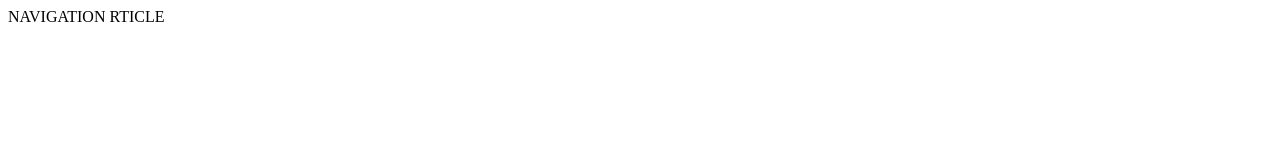
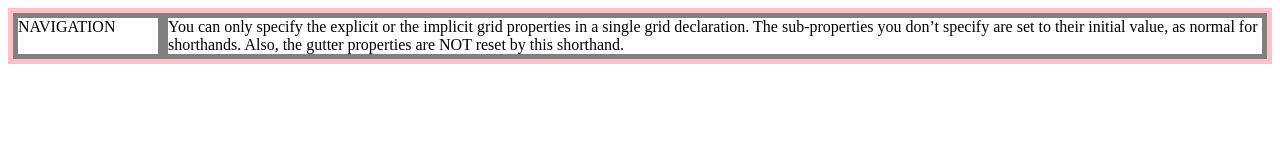
Before and after one commit to sleep5115/web1, a plain HTML site: page grid.html in a window 1280 px wide. Drawn offline with Linux system fonts and the light colour scheme.

Commit message:
Add files via upload

```diff
--- a/grid.html
+++ b/grid.html
@@ -1,16 +1,28 @@
 <!DOCTYPE html>
 <head>
-    <meta charset="UTF-8">
-    <title>
-
-    </title>
+    <meta charset = "UTF-8">
+    <title></title>
+    <style>
+        #grid {
+            border: 5px solid pink;
+            display: grid;
+            grid-template-columns: 150px 1fr;
+        }
+        div {
+            border : 5px solid gray;
+        }
+    </style>
 </head>
 <body>
-    <span>NAVIGATION</span>
-    <span>RTICLE</span>
+    <div id = "grid">
+        <div>NAVIGATION</div>
+        <div>You can only specify the explicit or the implicit grid properties in a single grid declaration. The sub-properties you don’t specify are set to their initial value, as normal for shorthands. Also, the gutter properties are NOT reset by this shorthand.</div>
+    </div>
 </body>
 </html>
 
 <!-- ctrl + shift + L = 다중선택 -->
 <!-- ctrl + alt + 위아래 = 다중커서 -->
 <!-- alt + 좌클릭 = 다중커서 -->
+
+<!-- https://caniuse.com/ 명령어 채택률 사이트 -->
```
Also changed, not shown: 2.html (+16 -11 lines).
